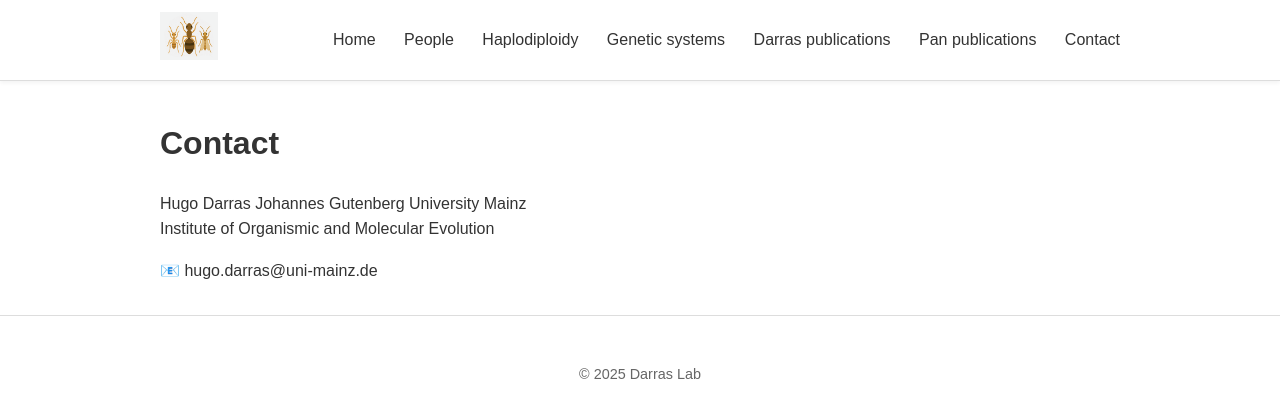
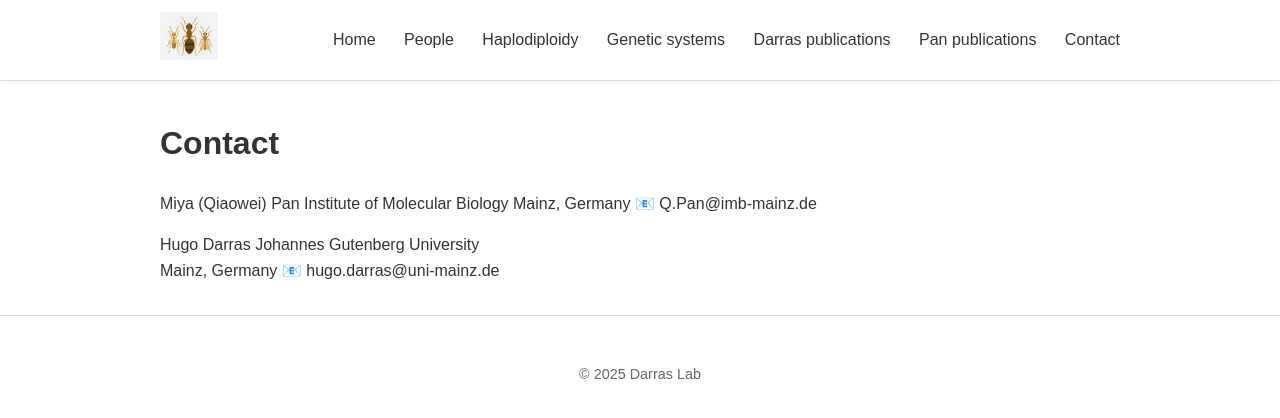
Before and after one commit to lab-darras/lab-darras.github.io, a Jekyll site: the page built from contact.md, in a window 1280 px wide. Shown: the top 418 px of the page. Built offline with Jekyll 4.4.1, drawn with Linux system fonts in a browser that asks for light colours.

Commit message:
Update contact.md

```diff
--- a/contact.md
+++ b/contact.md
@@ -5,8 +5,12 @@ title: Contact
 
 # Contact
 
+Miya (Qiaowei) Pan
+Institute of Molecular Biology
+Mainz, Germany
+📧 Q.Pan@imb-mainz.de
+
 Hugo Darras
-Johannes Gutenberg University Mainz
-Institute of Organismic and Molecular Evolution
-
+Johannes Gutenberg University
+Mainz, Germany
 📧 hugo.darras@uni-mainz.de
```
